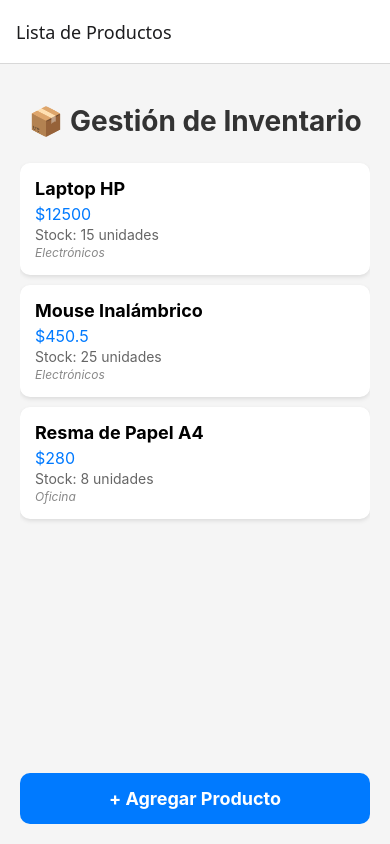
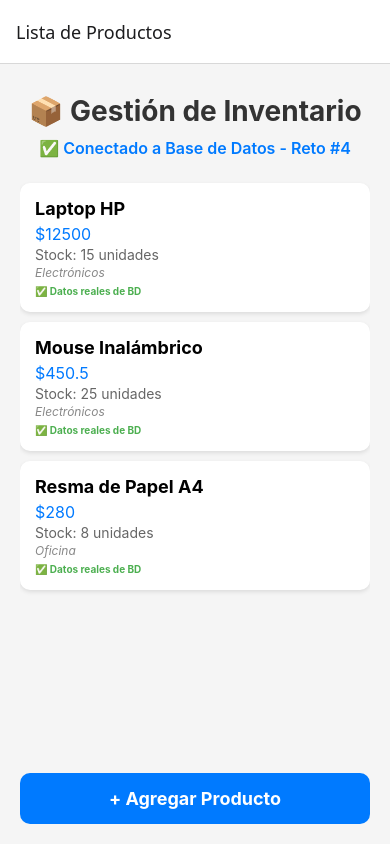
Before and after one commit to wantefire10-design/sistema-inventario, a React Native app: screen /ProductList in a window 390 px wide. Built offline with nearby package versions, Linux system fonts and the light colour scheme; no server answers.

Commit message:
actualizacion agregando productos

```diff
--- a/src/screens/ProductList.js
+++ b/src/screens/ProductList.js
@@ -8,6 +8,7 @@ import {
   TouchableOpacity,
   View
 } from 'react-native';
+import { productosAPI } from '../services/api';
 
 const ProductList = ({ navigation }) => {
   const [productos, setProductos] = useState([]);
@@ -16,21 +17,32 @@ const ProductList = ({ navigation }) => {
   const cargarProductos = async () => {
     try {
       setLoading(true);
-      // Por ahora usamos datos de prueba hasta configurar el token
+
+      // RETO #4: CONECTAR CON API REAL
+      console.log('🔗 Conectando con backend para cargar productos...');
+      const response = await productosAPI.getAll();
+      console.log('📦 Productos cargados desde la base de datos:', response.data);
+      setProductos(response.data);
+
+      //  DATOS DE PRUEBA (COMENTADOS)
+      // const productosEjemplo = [
+      //   { id: 1, nombre: 'Laptop HP', precio: 12500, stock: 15, categoria_nombre: 'Electrónicos' },
+      //   { id: 2, nombre: 'Mouse Inalámbrico', precio: 450.50, stock: 25, categoria_nombre: 'Electrónicos' },
+      //   { id: 3, nombre: 'Resma de Papel A4', precio: 280, stock: 8, categoria_nombre: 'Oficina' },
+      // ];
+      // setProductos(productosEjemplo);
+
+    } catch (error) {
+      console.error(' Error cargando productos:', error);
+      Alert.alert('Error', 'No se pudieron cargar los productos de la base de datos');
+
+      // MOSTRAR DATOS DE PRUEBA SI FALLA LA CONEXIÓN
       const productosEjemplo = [
         { id: 1, nombre: 'Laptop HP', precio: 12500, stock: 15, categoria_nombre: 'Electrónicos' },
         { id: 2, nombre: 'Mouse Inalámbrico', precio: 450.50, stock: 25, categoria_nombre: 'Electrónicos' },
         { id: 3, nombre: 'Resma de Papel A4', precio: 280, stock: 8, categoria_nombre: 'Oficina' },
       ];
       setProductos(productosEjemplo);
-
-      // Cuando tengamos el token, descomentar esto:
-      // const response = await productosAPI.getAll();
-      // setProductos(response.data);
-
-    } catch (error) {
-      Alert.alert('Error', 'No se pudieron cargar los productos');
-      console.error(error);
     } finally {
       setLoading(false);
     }
@@ -43,12 +55,13 @@ const ProductList = ({ navigation }) => {
   const renderProducto = ({ item }) => (
     <TouchableOpacity
       style={styles.productoCard}
-      onPress={() => navigation.navigate('EditProduct', { producto: item })}
+      onPress={() => Alert.alert('Editar', `Funcionalidad para editar: ${item.nombre}`)}
     >
       <Text style={styles.productoNombre}>{item.nombre}</Text>
       <Text style={styles.productoPrecio}>${item.precio}</Text>
       <Text style={styles.productoStock}>Stock: {item.stock} unidades</Text>
       <Text style={styles.productoCategoria}>{item.categoria_nombre}</Text>
+      <Text style={styles.productoReal}>✅ Datos reales de BD</Text>
     </TouchableOpacity>
   );
 
@@ -56,7 +69,7 @@ const ProductList = ({ navigation }) => {
     return (
       <View style={styles.loadingContainer}>
         <ActivityIndicator size="large" color="#007AFF" />
-        <Text style={styles.loadingText}>Cargando productos...</Text>
+        <Text style={styles.loadingText}>Cargando productos desde la base de datos...</Text>
       </View>
     );
   }
@@ -64,6 +77,7 @@ const ProductList = ({ navigation }) => {
   return (
     <View style={styles.container}>
       <Text style={styles.title}>📦 Gestión de Inventario</Text>
+      <Text style={styles.subtitle}>✅ Conectado a Base de Datos - Reto #4</Text>
 
       <FlatList
         data={productos}
@@ -74,7 +88,7 @@ const ProductList = ({ navigation }) => {
 
       <TouchableOpacity
         style={styles.botonAgregar}
-        onPress={() => navigation.navigate('AddProduct')}
+        onPress={() => Alert.alert('Agregar', 'Funcionalidad para agregar productos')}
       >
         <Text style={styles.botonTexto}>+ Agregar Producto</Text>
       </TouchableOpacity>
@@ -102,8 +116,15 @@ const styles = StyleSheet.create({
     fontSize: 28,
     fontWeight: 'bold',
     textAlign: 'center',
-    marginVertical: 20,
+    marginVertical: 10,
     color: '#333',
+  },
+  subtitle: {
+    fontSize: 16,
+    textAlign: 'center',
+    marginBottom: 20,
+    color: '#007AFF',
+    fontWeight: '600',
   },
   lista: {
     flex: 1,
@@ -139,6 +160,12 @@ const styles = StyleSheet.create({
     marginTop: 2,
     fontStyle: 'italic',
   },
+  productoReal: {
+    fontSize: 10,
+    color: '#4CAF50',
+    marginTop: 5,
+    fontWeight: 'bold',
+  },
   botonAgregar: {
     backgroundColor: '#007AFF',
     padding: 15,
```
Also changed, not shown: src/screens/LoginScreen.js (+4 -4 lines). Lines whose indentation alone changed are shown as unchanged.
